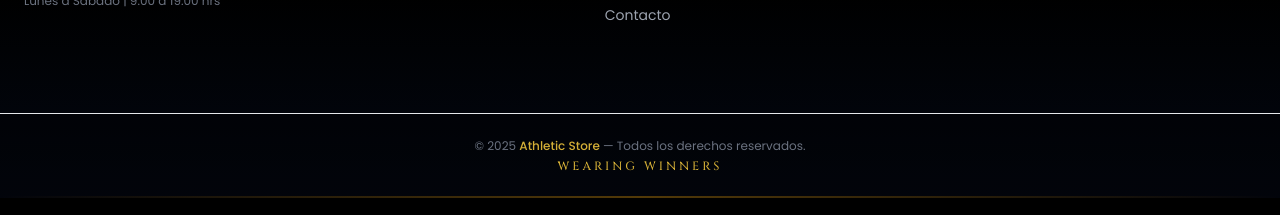
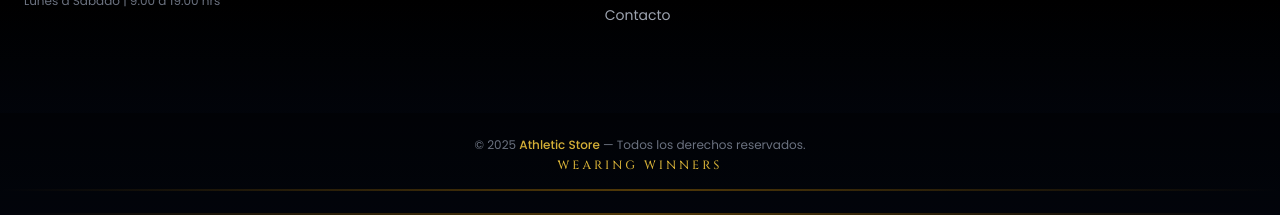
Before and after one commit to Angel112005/Landing-Page-Athletic-Store, a plain HTML site: page index.html in a window 1280 px wide. Shown: the part 4651-4866 px from the top of the page. Drawn offline with nearby package versions, Linux system fonts and the light colour scheme; some packages are replaced by stand-ins of ours; a script that the page names is missing.

Commit message:
Modificacion en footer

```diff
--- a/index.html
+++ b/index.html
@@ -503,12 +503,16 @@
   </div>
 
 <!-- Línea inferior -->
-  <div class="border-t border-gold/20 mt-6 py-6 text-center text-xs text-gray-500 bg-black/40">
+<div class="mt-6 py-6 text-center text-xs text-gray-500 bg-black/40">
   <p>
     © 2025 <span class="text-gold font-medium">Athletic Store</span> — Todos los derechos reservados.
   </p>
   <p class="text-gold font-[Cinzel] mt-1 tracking-[3px]">WEARING WINNERS</p>
+
+  <!-- Sutil iluminación dorada al final -->
+  <div class="h-[2px] mt-4 bg-gradient-to-r from-transparent via-yellow-600/40 to-transparent"></div>
 </div>
+
 
   <!-- Sutil iluminación dorada -->
   <div class="absolute inset-x-0 bottom-0 h-[2px] bg-gradient-to-r from-transparent via-yellow-600/40 to-transparent"></div>
```
Lines whose indentation alone changed are shown as unchanged.
